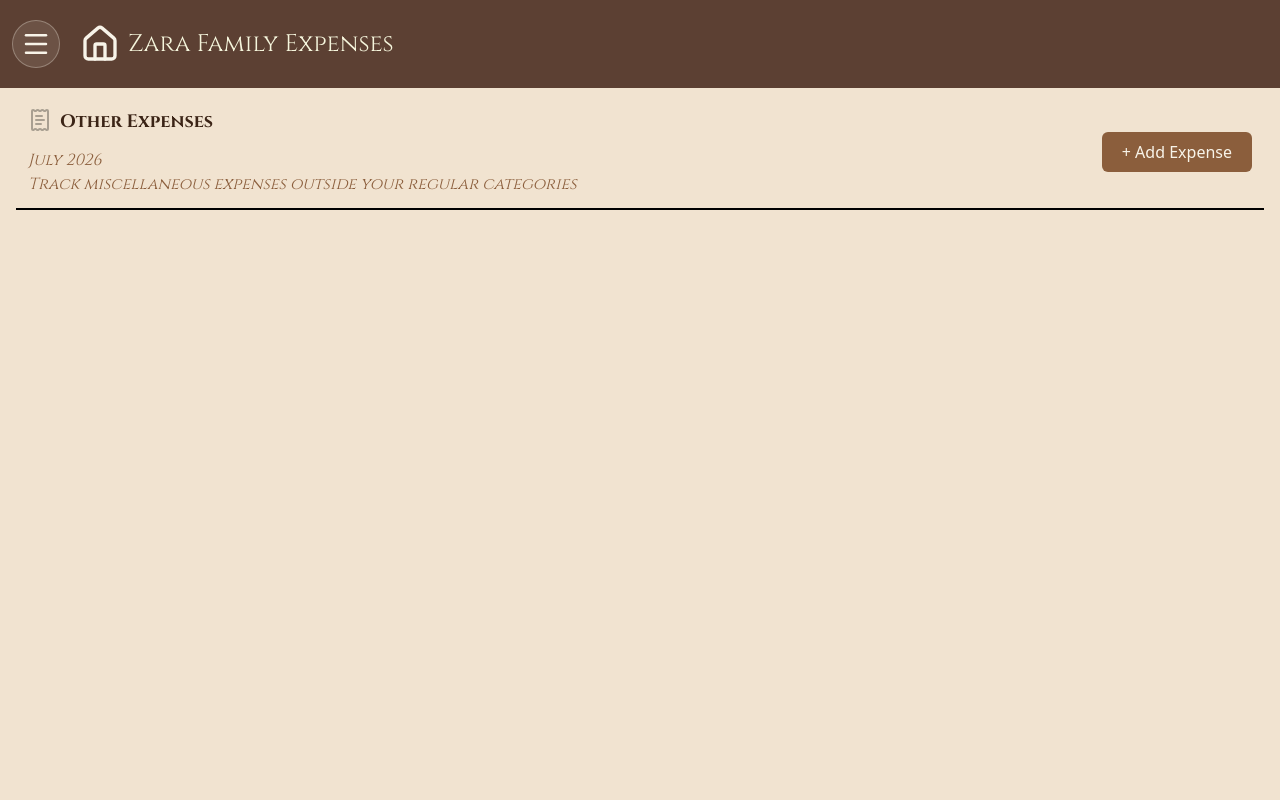
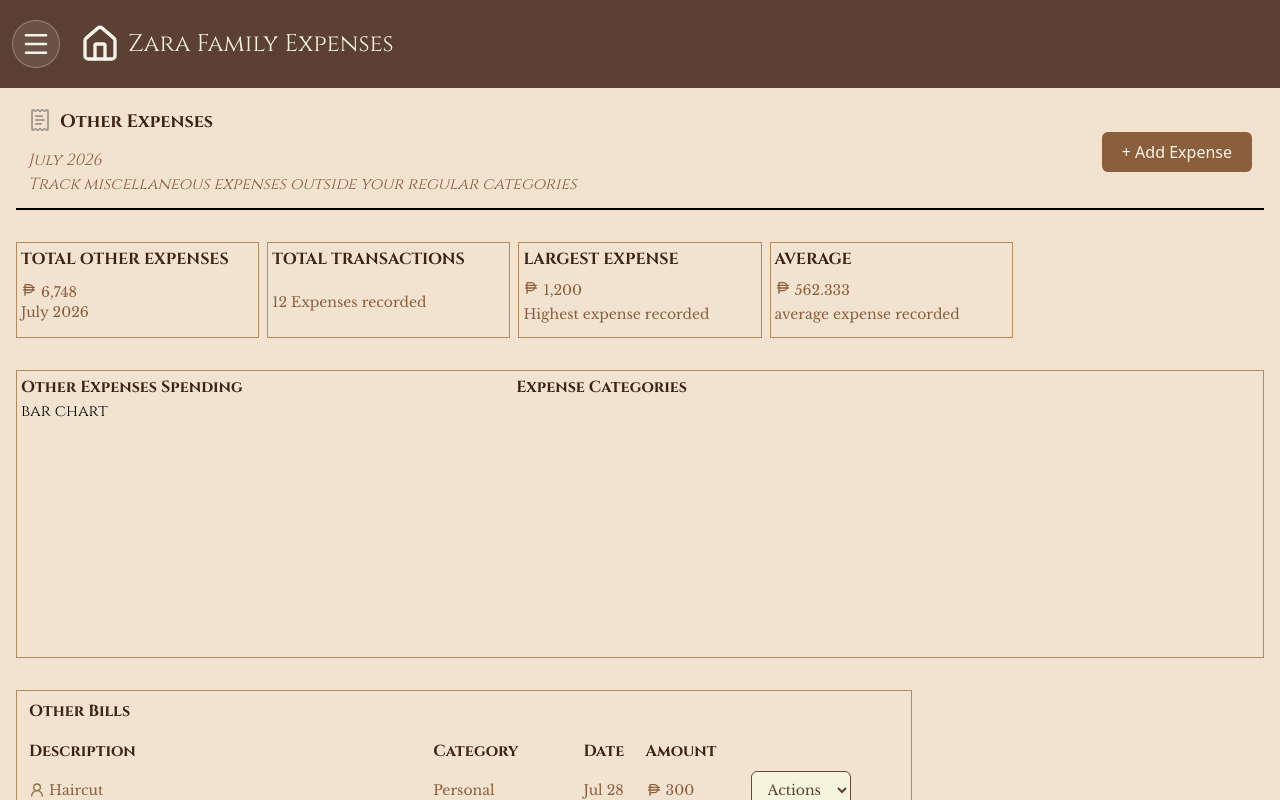
Before and after one commit to Jericho0909/home-expense-tracker, a Next.js app: page /expenses/otherexpenses in a window 1280 px wide. Shown: the top 800 px of the page. Built offline with nearby package versions, Linux system fonts and the light colour scheme; a web font is replaced by a local one.

Commit message:
style: finalize other expenses page layout and UI

```diff
--- a/app/(root)/[expenses]/familyexpenses/page.tsx
+++ b/app/(root)/[expenses]/familyexpenses/page.tsx
@@ -126,7 +126,7 @@ const FamilyExpenses = () => {
                         {item.amount.toLocaleString("en-US")}
                     </span>,
             }
-        ]
+    ]
 
     return (
         <section>
--- a/app/(root)/[expenses]/housemaintenance/page.tsx
+++ b/app/(root)/[expenses]/housemaintenance/page.tsx
@@ -201,7 +201,7 @@ const HouseMaintenance = () => {
                         className="font-bold text-[#3B2416]"
                         style={{ fontFamily: "var(--font-cinzel)"}}
                     >
-                        Health Bills
+                        House Maintenance Bills
                     </span>
                 </div>
                 <div className="block w-auto min-h-48 p-1">
--- a/app/(root)/[expenses]/otherexpenses/page.tsx
+++ b/app/(root)/[expenses]/otherexpenses/page.tsx
@@ -3,8 +3,23 @@
 import { useContext, useEffect } from "react"
 import ExpensesSectionContext from "@/app/context/expensesSectionContext"
 import ButtonModal from "@/app/components/ButtonModal";
-import { ReceiptText } from 'lucide-react';
+import SummaryCards from "@/app/components/SummaryCard";
+import BillsTable from "@/app/components/BillsTable";
+import { OtherExpensesData } from "@/app/constant/expensesData"
+import { ReceiptText, PhilippinePeso } from 'lucide-react';
+import type { TableColumn, OtherExpense} from "@/app/type/model"
+import formatPurchaseDate from "@/app/utils/formatPurchaseDate";
+import { OtherExpensesBillIcons } from "@/app/constant/billIcons";
 
+type SummaryType = {
+    id: string | number;
+    name: string;
+    amount?: number,
+    month?: string,
+    itemLength?: string,
+    highestAmount?: number,
+    averageExpense?: number
+}
 
 const OtherExpenses = () => {
     const { setActiveSection } = useContext(ExpensesSectionContext)!
@@ -13,13 +28,76 @@ const OtherExpenses = () => {
         year: "numeric",
     })
 
+    const OtherExpenses = OtherExpensesData.filter((item) => item.expense === "OtherExpenses")
+
+    const totalItems = OtherExpenses.length
+    const totalExpenses = OtherExpenses.reduce((total, item) => total + item.amount, 0)
+    const highestAmount = OtherExpensesData.reduce((max, item) => Math.max(max, item.amount),0)
+    const averageExpense =OtherExpensesData.reduce((total, item) => total + item.amount, 0) / OtherExpensesData.length;
+
+    const SummaryDataArr: SummaryType[] = [
+            {
+                id: 1,
+                name: "TOTAL OTHER EXPENSES",
+                amount: totalExpenses,
+                month: currentDate,
+
+            },
+            {
+                id: 2,
+                name: "TOTAL TRANSACTIONS",
+                itemLength: `${totalItems} Expenses recorded`
+            },
+            {
+                id: 3,
+                name: "LARGEST EXPENSE",
+                highestAmount: highestAmount,
+            },
+
+            {
+                id: 4,
+                name: "AVERAGE",
+                averageExpense: averageExpense,
+            }
+    ]
+
+    const OtherExpensesColumn: TableColumn<OtherExpense>[] = [
+            {
+                label: "Description",
+                render: (item) =>
+                    <span className="flex items-center gap-1">
+                        {OtherExpensesBillIcons[item.category].icon}
+                        {item.name}
+                    </span>
+            },
+            {
+                label: "Category",
+                render: (item) =>
+                   item.category,
+            },
+            {
+                label: "Date",
+                render: (item) => formatPurchaseDate(item.purchaseDate),
+            },
+            {
+                label: "Amount",
+                render: (item) =>
+                    <span className="flex items-center gap-1">
+                        <PhilippinePeso
+                            size={16}
+                        />
+                        {item.amount.toLocaleString("en-US")}
+                    </span>,
+            }
+    ]
+
     useEffect(() => {
         setActiveSection("OtherExpenses")
     }, [])
 
     return (
         <section>
-             <div className="flex w-full p-3 mb-8 border-b-2 border-black">
+            <div className="flex w-full p-3 mb-8 border-b-2 border-black">
                 <div className="flex flex-col flex-2 ">
                     <h3
                         className="flex text-lg font-bold mb-3 text-[#3B2416]"
@@ -48,6 +126,110 @@ const OtherExpenses = () => {
                     <ButtonModal/>
                 </div>
             </div>
+
+            <div className="grid grid-cols-5 gap-2 w-full h-auto mb-8">
+                {SummaryDataArr.map((item, index) => (
+                        <SummaryCards
+                            key={index}
+                            title={item.name}
+                            content={
+                                <div
+                                    className="block text-sm"
+                                    style={{ fontFamily: "var(--font-libre-baskerville)"}}
+                                >
+                                    {item.amount !== undefined && (
+                                        <div className="flex justify-center flex-col">
+                                            <span
+                                                className="flex gap-1"
+                                            >
+                                                <PhilippinePeso
+                                                    size={16}
+                                                />
+                                                {item.amount?.toLocaleString("en-US")}
+                                            </span>
+                                            <span>
+                                                {item.month}
+                                            </span>
+                                        </div>
+                                    )}
+                                    {item.itemLength !== undefined && (
+                                        <p className="flex items-center flex-wrap">
+                                            {item.itemLength}
+                                        </p>
+                                    )}
+                                    {item.highestAmount !== undefined && (
+                                        <p
+                                            className="flex items-center flex-wrap gap-1"
+                                            style={{ fontFamily: "var(--font-libre-baskerville)"}}
+                                        >
+                                            <span className="flex gap-1">
+                                                <PhilippinePeso size={16} />
+                                                {item.highestAmount?.toLocaleString("en-US")}
+                                            </span>
+
+                                            Highest expense recorded
+                                        </p>
+                                    )}
+                                    {item.averageExpense !== undefined && (
+                                        <p
+                                            className="flex items-center flex-wrap gap-1"
+                                            style={{ fontFamily: "var(--font-libre-baskerville)"}}
+                                        >
+                                            <span className="flex gap-1">
+                                                <PhilippinePeso size={16} />
+                                                {item.averageExpense?.toLocaleString("en-US")}
+                                            </span>
+                                            average expense recorded
+                                        </p>
+                                    )}
+                                </div>
+                            }
+                        />
+                    ))}
+            </div>
+
+            <div className="flex w-full h-72 p-1 border border-[#B38B59] mb-8">
+                <div className="flex flex-col flex-2">
+                    <span
+                        className="font-bold text-[#3B2416]"
+                        style={{ fontFamily: "var(--font-cinzel)"}}
+                    >
+                        Other Expenses Spending
+                    </span>
+                    <span
+                        className="w-full h-full"
+                        style={{ fontFamily: "var(--font-cinzel)"}}
+                    >
+                        bar chart
+                    </span>
+                </div>
+                <div className="flex flex-col flex-3 ">
+                    <span
+                        className="font-bold text-[#3B2416]"
+                        style={{ fontFamily: "var(--font-cinzel)"}}
+                    >
+                        Expense Categories
+                    </span>
+
+                </div>
+            </div>
+
+            <div className="w-4xl h-auto py-1 px-2 border border-[#B38B59] mb-8">
+                <div className="flex flex-col p-1 w-">
+                    <span
+                        className="font-bold text-[#3B2416]"
+                        style={{ fontFamily: "var(--font-cinzel)"}}
+                    >
+                        Other Bills
+                    </span>
+                </div>
+                <div className="block w-auto min-h-48 p-1">
+                    <BillsTable
+                        data={OtherExpenses}
+                        columns={OtherExpensesColumn}
+                    />
+                </div>
+            </div>
         </section>
     )
 }
--- a/app/constant/billIcons.tsx
+++ b/app/constant/billIcons.tsx
@@ -33,6 +33,13 @@ import {
     Wallet,
     Clapperboard,
     PartyPopper,
+    UserRound,
+    HandHeart,
+    CreditCard,
+    Landmark,
+    Ticket,
+    Receipt,
+    BriefcaseBusiness,
     CircleCheck,
     CircleAlert,
     CircleX,
@@ -48,6 +55,7 @@ import type {
     HealthCategory,
     HouseMaintenanceCategory,
     FamilyExpensesCategory,
+    OtherExpenseCategory,
     StatusType,
     IconType,
 } from "@/app/type/model";
@@ -188,6 +196,33 @@ export const FamilyExpensesBillIcons: Record<FamilyExpensesCategory, IconType> =
     },
 }
 
+export const OtherExpensesBillIcons: Record<OtherExpenseCategory, IconType> = {
+    Personal: {
+        icon: <UserRound size={16} color="#8B6F47" />,
+    },
+    Donations: {
+        icon: <HandHeart size={16} color="#A65D57" />,
+    },
+    Subscriptions: {
+        icon: <CreditCard size={16} color="#5F6B73" />,
+    },
+    Government: {
+        icon: <Landmark size={16} color="#4F5D4F" />,
+    },
+    Miscellaneous: {
+        icon: <MoreHorizontal size={16} color="#78716C" />,
+    },
+    Tickets: {
+        icon: <Ticket size={16} color="#7A5C61" />,
+    },
+    Fees: {
+        icon: <Receipt size={16} color="#806A4A" />,
+    },
+    Services: {
+        icon: <BriefcaseBusiness size={16} color="#5E6B62" />,
+    },
+};
+
 export const StatusColor: Record<StatusType, string> = {
     Paid: "#6B8E6B",
     Pending: "#C49A5A",
```
